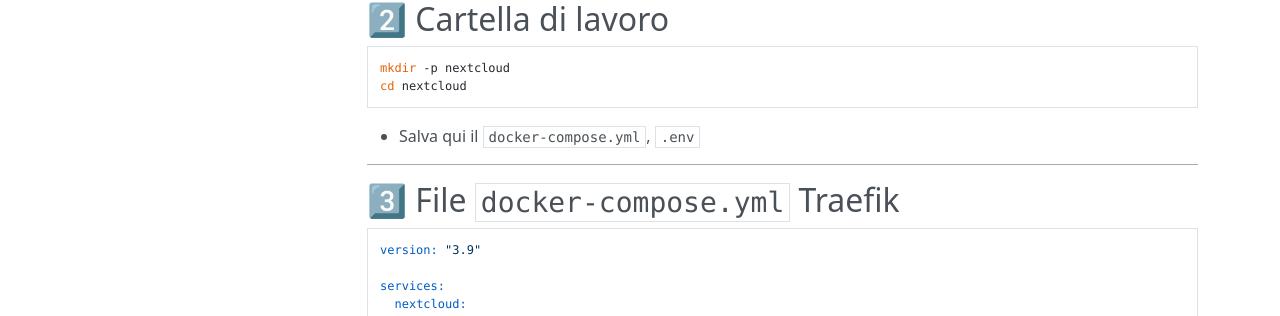
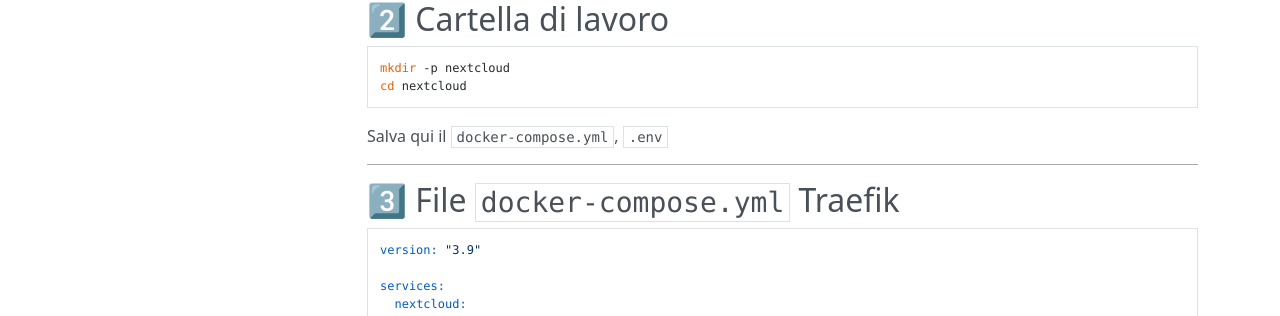
Before and after one commit to masilib/nextcloud-proxmox-lan, an MkDocs documentation site: the page built from docs/05-installazione-nextcloud.md, in a window 1280 px wide. Shown: the part 407-723 px from the top of the page. Built offline with MkDocs 1.6.1, drawn with Linux system fonts in a browser that asks for light colours; nearby versions of some CDN libraries.

````diff
--- a/docs/05-installazione-nextcloud.md
+++ b/docs/05-installazione-nextcloud.md
@@ -21,7 +21,7 @@ mkdir -p nextcloud
 cd nextcloud
 ```
 
-- Salva qui il `docker-compose.yml`, `.env`
+Salva qui il `docker-compose.yml`, `.env`
 
 ---
 
````
